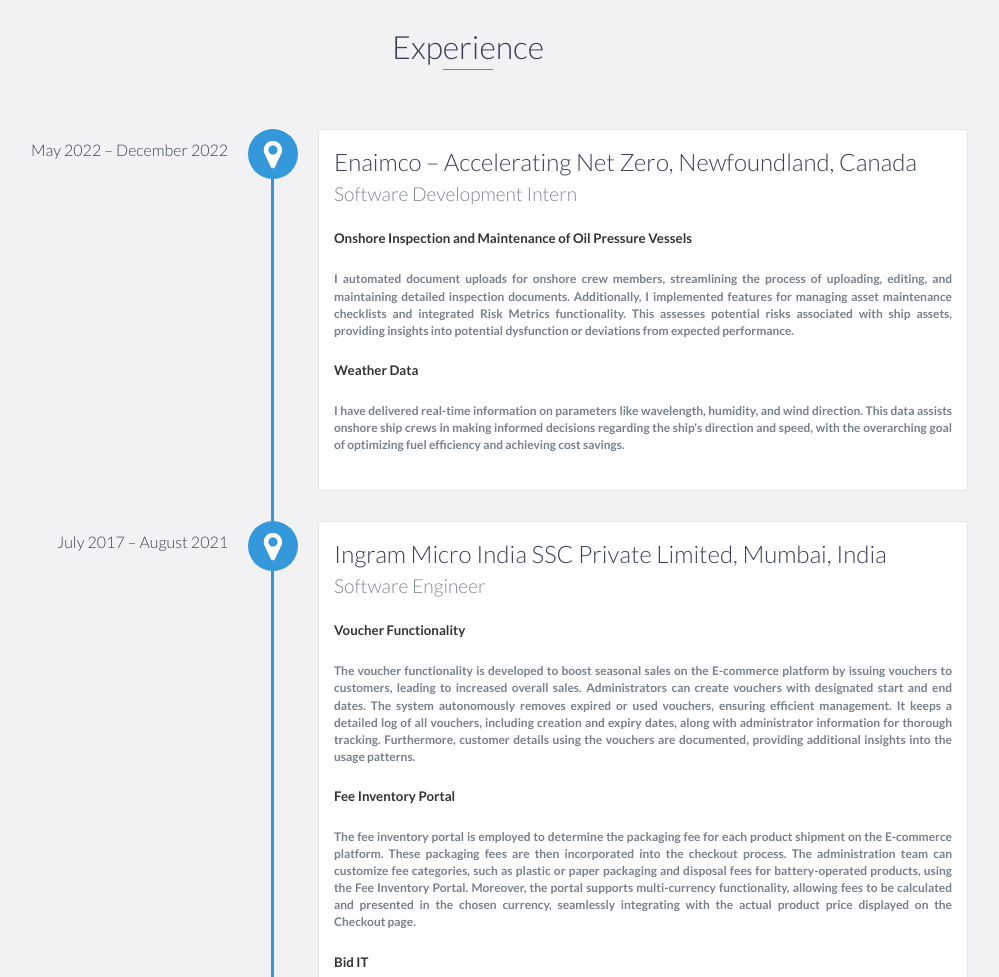
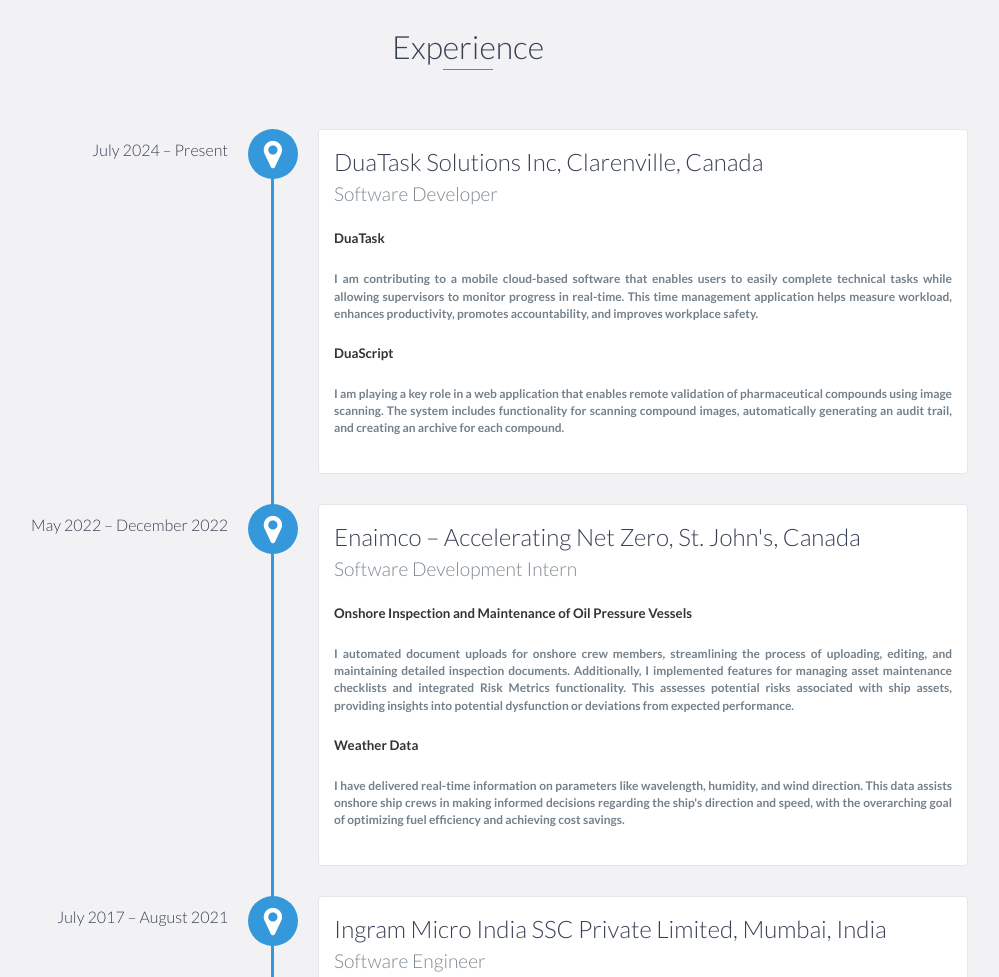
Before and after one commit to swapnalikadam/swapnalikadam, a website: page index.html in a window 1280 px wide. Shown: the part 1160-2137 px from the top of the page, without its empty margins (172-1171 px from the left). Drawn offline with nearby package versions, Linux system fonts and the light colour scheme.

Commit message:
Added Experience with DuaTask Solutions Inc

```diff
--- a/index.html
+++ b/index.html
@@ -86,8 +86,25 @@
     <div id="experience" class="background-alt">
         <h2 class="heading">Experience</h2>
         <div id="experience-timeline">
+            <div data-date="July 2024 – Present">
+                <h3>DuaTask Solutions Inc, Clarenville, Canada</h3>
+                <h4>Software Developer</h4>
+                <h5>
+                    DuaTask
+                <h5>
+                <p style="text-align: justify;">
+                    I am contributing to a mobile cloud-based software that enables users to easily complete technical tasks while allowing supervisors to monitor progress in real-time. This time management application helps measure workload, enhances productivity, promotes accountability, and improves workplace safety.
+                </p>
+                <h5>
+                    DuaScript
+                <h5>
+                <p style="text-align: justify;">
+                    I am playing a key role in a web application that enables remote validation of pharmaceutical compounds using image scanning. The system includes functionality for scanning compound images, automatically generating an audit trail, and creating an archive for each compound.
+                </p>
+
+            </div>
             <div data-date="May 2022 – December 2022">
-                <h3>Enaimco – Accelerating Net Zero, Newfoundland, Canada</h3>
+                <h3>Enaimco – Accelerating Net Zero, St. John's, Canada</h3>
                 <h4>Software Development Intern</h4>
                 <h5>
                     Onshore Inspection and Maintenance of Oil Pressure Vessels
```
